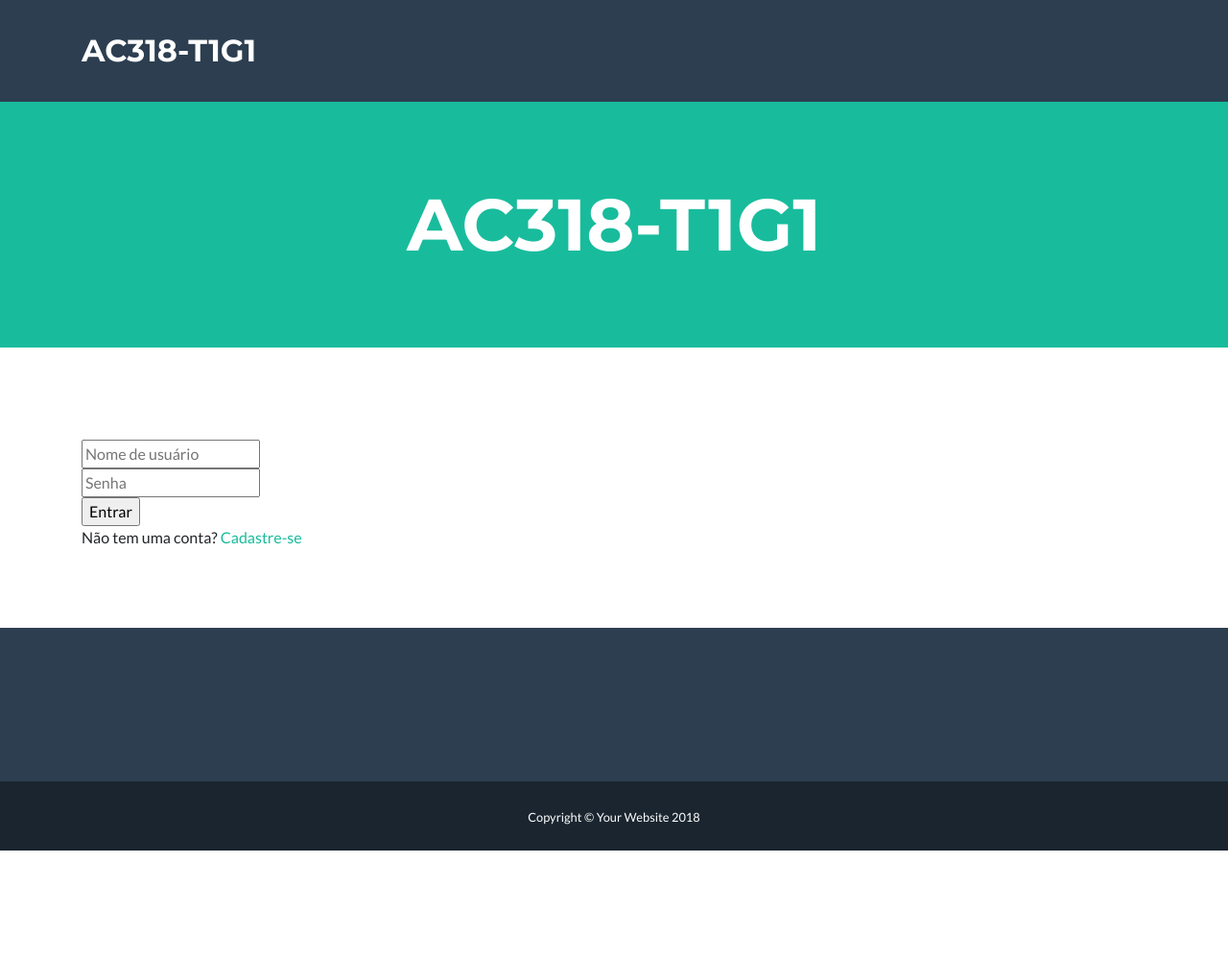
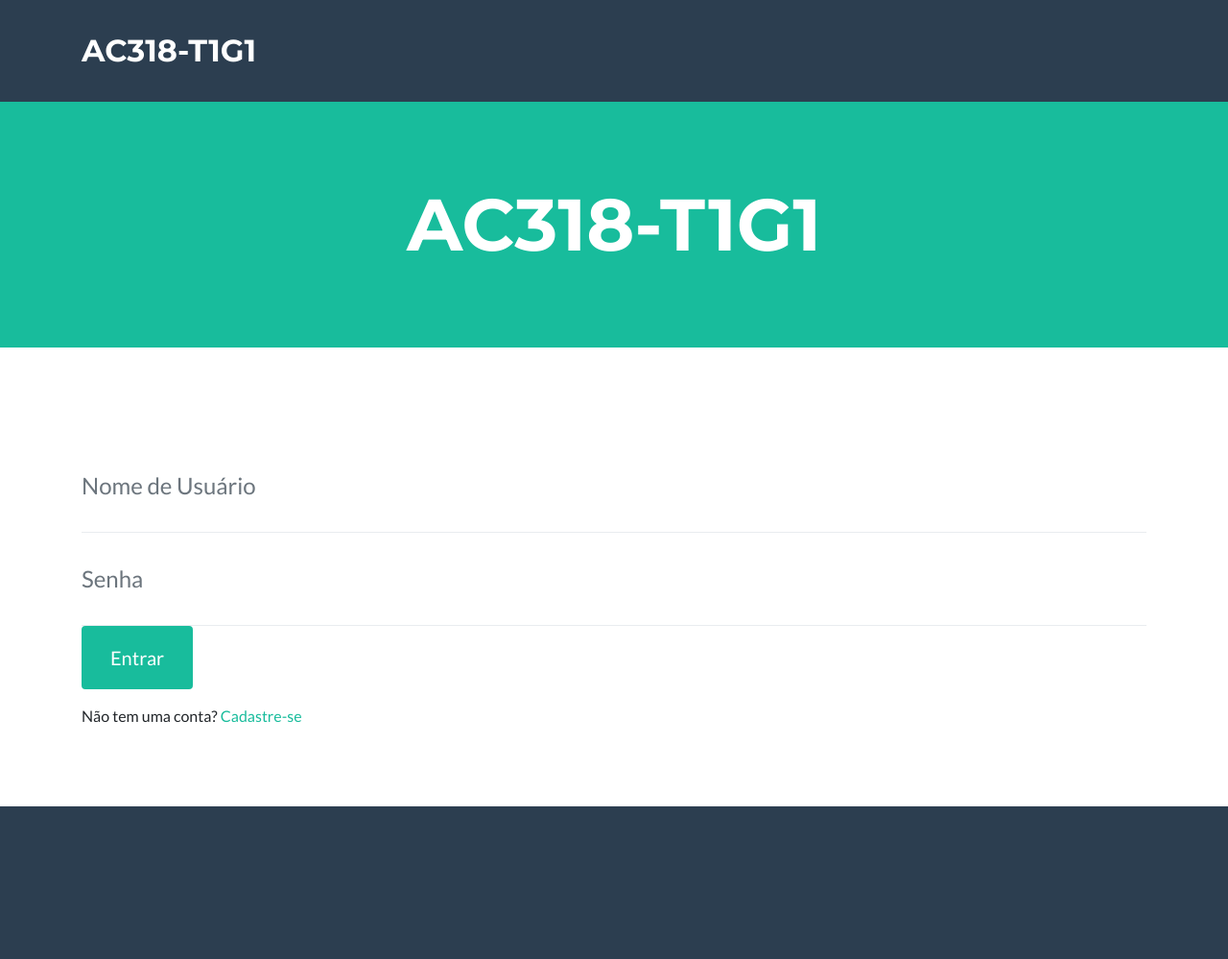
Before and after one commit to umluizlima/ac318-turma1-grupo1, a Flask app: page /login in a window 1280 px wide. Shown: the top 999 px of the page at 96% size. Before the commit the page ends 886 px from the top, so only its background shows below. Run offline with Flask 2, Linux system fonts and the light colour scheme; some libraries are stand-ins or nearby versions.

Commit message:
Mudança do layout de login

```diff
--- a/templates/login.html
+++ b/templates/login.html
@@ -1,10 +1,29 @@
 {% extends "layout.html" %}
 {% block div %}
     <form method="POST">
-        <input type="text" name="username" placeholder="Nome de usuário" required><br>
-        <input type="password" name="password" placeholder="Senha" required><br>
+        <!-- <input type="text" name="username" placeholder="Nome de usuário" required><br> -->
+        <div class="control-group">
+            <div class="form-group floating-label-form-group controls mb-0 pb-2">
+                <label>Email</label>
+                <input class="form-control" name="username" id="username" type="text" placeholder="Nome de Usuário"
+                        required="required" data-validation-required-message="Digite seu nome de Usuário.">
+                <p class="help-block text-danger"></p>
+            </div>
+        </div>
+        <!-- <input type="password" name="password" placeholder="Senha" required><br> -->
+        <div class="control-group">
+            <div class="form-group floating-label-form-group controls mb-0 pb-2">
+                <label>Email</label>
+                <input class="form-control" name="password" id="password" type="password" placeholder="Senha"
+                        required="required" data-validation-required-message="Digite sua Senha.">
+                <p class="help-block text-danger"></p>
+            </div>
+        </div>
         {% if error %}<p class=error>Erro: {{ error }}</p>{% endif %}
-        <input type="submit" name="submit" value="Entrar">
+        <!-- <input type="submit" name="submit" value="Entrar"> -->
+        <div class="form-group">
+            <button type="submit" name="submit" class="btn btn-primary btn-xl" id="sendMessageButton">Entrar</button>
+        </div>
     </form>
     <p>Não tem uma conta? <a href="/signup">Cadastre-se</a></p>
 {% endblock %}
```
